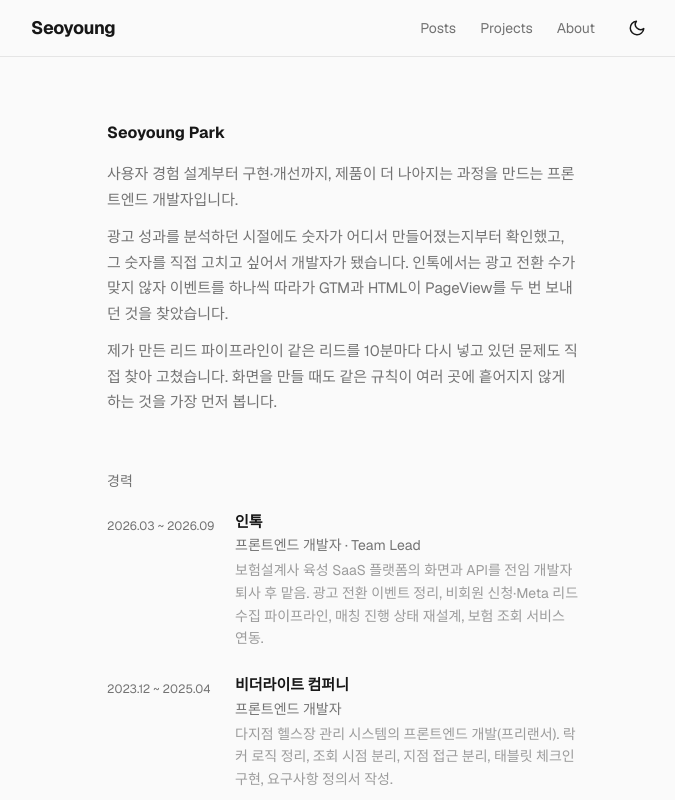
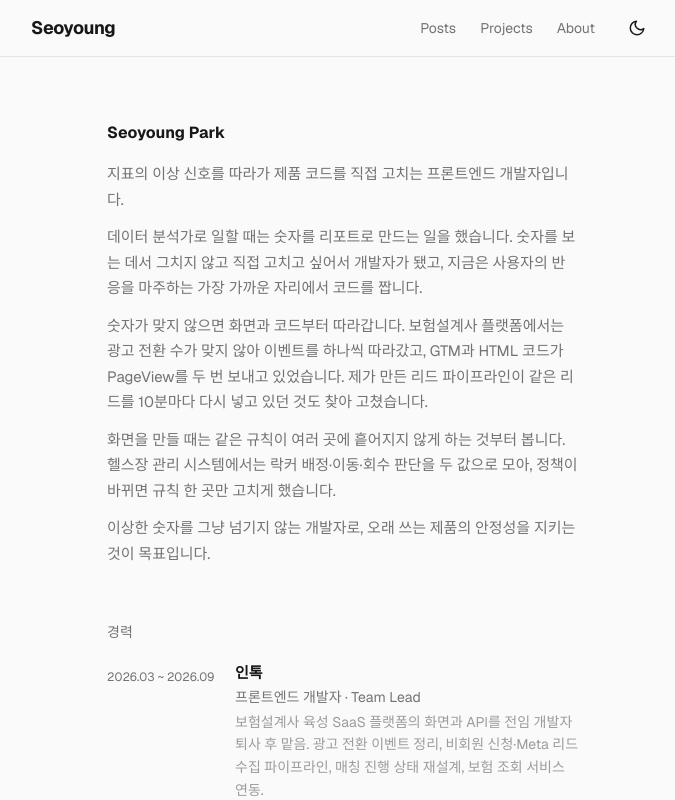
Before and after one commit to shionpark/shion-blog, a Next.js app: page /about in a window 1280 px wide. Shown: the top 800 px of the page, without its empty margins (297-972 px from the left). Built offline with nearby package versions, Linux system fonts and the light colour scheme.

Commit message:
docs: About 소개글 수정

```diff
--- a/src/app/about/page.tsx
+++ b/src/app/about/page.tsx
@@ -4,7 +4,7 @@ import { PersonJsonLd } from "@/components/json-ld";
 
 export const metadata: Metadata = {
   title: "About",
-  description: "Seoyoung Park — 사용자 경험 설계부터 구현·개선까지, 제품이 더 나아지는 과정을 만드는 프론트엔드 개발자.",
+  description: "Seoyoung Park — 지표의 이상 신호를 따라가 제품 코드를 직접 고치는 프론트엔드 개발자.",
 };
 
 type SkillGroup = {
@@ -41,16 +41,24 @@ export default function AboutPage() {
         <h1 className="text-base font-bold mb-4">Seoyoung Park</h1>
         <div className="flex flex-col gap-3 text-[15px] leading-[1.7] text-muted-foreground">
           <p>
-            사용자 경험 설계부터 구현·개선까지, 제품이 더 나아지는 과정을 만드는 프론트엔드 개발자입니다.
+            지표의 이상 신호를 따라가 제품 코드를 직접 고치는 프론트엔드 개발자입니다.
           </p>
           <p>
-            광고 성과를 분석하던 시절에도 숫자가 어디서 만들어졌는지부터 확인했고,
-            그 숫자를 직접 고치고 싶어서 개발자가 됐습니다. 인톡에서는 광고 전환 수가 맞지 않자
-            이벤트를 하나씩 따라가 GTM과 HTML이 PageView를 두 번 보내던 것을 찾았습니다.
+            데이터 분석가로 일할 때는 숫자를 리포트로 만드는 일을 했습니다. 숫자를 보는 데서 그치지 않고
+            직접 고치고 싶어서 개발자가 됐고, 지금은 사용자의 반응을 마주하는 가장 가까운 자리에서 코드를 짭니다.
           </p>
           <p>
-            제가 만든 리드 파이프라인이 같은 리드를 10분마다 다시 넣고 있던 문제도 직접 찾아 고쳤습니다.
-            화면을 만들 때도 같은 규칙이 여러 곳에 흩어지지 않게 하는 것을 가장 먼저 봅니다.
+            숫자가 맞지 않으면 화면과 코드부터 따라갑니다. 보험설계사 플랫폼에서는 광고 전환 수가 맞지 않아
+            이벤트를 하나씩 따라갔고, GTM과 HTML 코드가 PageView를 두 번 보내고 있었습니다.
+            제가 만든 리드 파이프라인이 같은 리드를 10분마다 다시 넣고 있던 것도 찾아 고쳤습니다.
+          </p>
+          <p>
+            화면을 만들 때는 같은 규칙이 여러 곳에 흩어지지 않게 하는 것부터 봅니다.
+            헬스장 관리 시스템에서는 락커 배정·이동·회수 판단을 두 값으로 모아,
+            정책이 바뀌면 규칙 한 곳만 고치게 했습니다.
+          </p>
+          <p>
+            이상한 숫자를 그냥 넘기지 않는 개발자로, 오래 쓰는 제품의 안정성을 지키는 것이 목표입니다.
           </p>
         </div>
       </section>
```
